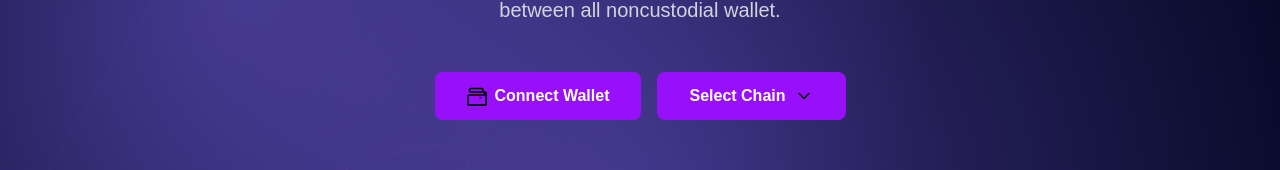
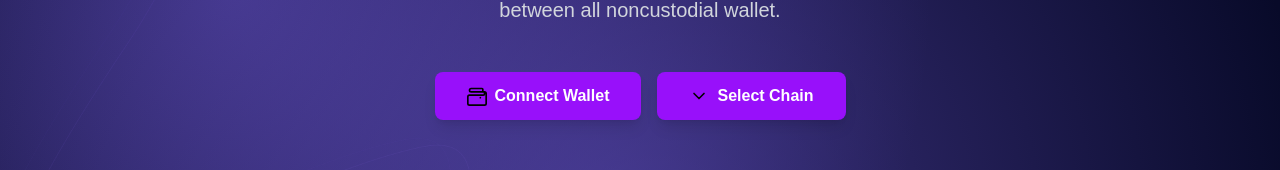
Before and after one commit to paul-archxx/greenhub, a Next.js app: page / in a window 1280 px wide. Shown: the part 490-660 px from the top of the page. Built offline with nearby package versions, Linux system fonts and the light colour scheme.

Commit message:
button flare

```diff
--- /dev/null
+++ b/app/components/Button.tsx
@@ -0,0 +1,46 @@
+import React from "react";
+import IconSelector from "./IconSelector";
+
+interface ButtonProps {
+  children: React.ReactNode;
+  onClick?: () => void;
+  icon?: string;
+  variant?: "primary" | "secondary";
+  className?: string;
+}
+
+const Button: React.FC<ButtonProps> = ({
+  children,
+  onClick,
+  icon,
+  variant = "primary",
+  className = "",
+}) => {
+  const baseClasses =
+    "relative overflow-hidden font-semibold py-3 px-8 rounded-lg transition-all duration-300 flex items-center justify-center space-x-2 group";
+
+  const variantClasses = {
+    primary:
+      "bg-purple-600 hover:bg-purple-700 text-white shadow-lg hover:shadow-xl",
+    secondary:
+      "bg-purple-600/20 border border-purple-500/50 hover:bg-purple-600/30 text-white backdrop-blur-sm",
+  };
+
+  return (
+    <button
+      onClick={onClick}
+      className={`${baseClasses} ${variantClasses[variant]} ${className}`}
+    >
+      {/* Flare/Shine effect */}
+      <div className="absolute inset-0 bg-gradient-to-r from-transparent via-white/20 to-transparent -translate-x-full group-hover:translate-x-full transition-transform duration-700 ease-out" />
+
+      {/* Content */}
+      <div className="relative z-10 flex items-center space-x-2">
+        {icon && <IconSelector icon={icon} size={20} />}
+        <span>{children}</span>
+      </div>
+    </button>
+  );
+};
+
+export default Button;
--- a/app/components/HeroSection.tsx
+++ b/app/components/HeroSection.tsx
@@ -2,7 +2,7 @@
 
 import React from "react";
 import { useAppStore } from "../store/useAppStore";
-import IconSelector from "./IconSelector";
+import Button from "./Button";
 
 const HeroSection: React.FC = () => {
   const { isWalletConnected, selectedChain, setWalletConnected } =
@@ -82,23 +82,13 @@ const HeroSection: React.FC = () => {
 
         {/* Action Buttons */}
         <div className="flex flex-col sm:flex-row gap-4 mb-16">
-          <button
-            onClick={handleConnectWallet}
-            className="bg-purple-600 hover:bg-purple-700 text-white font-semibold py-3 px-8 rounded-lg transition-colors duration-200 flex items-center justify-center space-x-2"
-          >
-            <IconSelector icon="wallet" size={20} />
-            <span>
-              {isWalletConnected ? "Wallet Connected" : "Connect Wallet"}
-            </span>
-          </button>
+          <Button onClick={handleConnectWallet} icon="wallet">
+            {isWalletConnected ? "Wallet Connected" : "Connect Wallet"}
+          </Button>
 
-          <button
-            onClick={handleSelectChain}
-            className="bg-purple-600 hover:bg-purple-700 text-white font-semibold py-3 px-8 rounded-lg transition-colors duration-200 flex items-center justify-center space-x-2"
-          >
-            <span>{selectedChain}</span>
-            <IconSelector icon="chevronDown" size={20} />
-          </button>
+          <Button onClick={handleSelectChain} icon="chevronDown">
+            {selectedChain}
+          </Button>
         </div>
 
         {/* Sync Type Section */}
```
